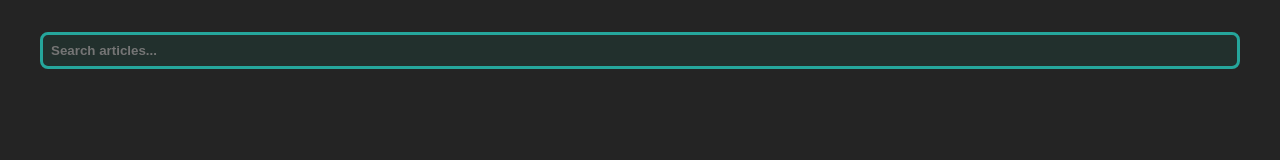
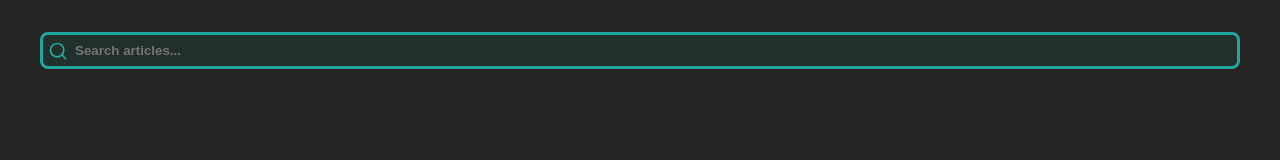
Before and after one commit to fraxxio/tglab-task, a React (Vite) app: page / in a window 1280 px wide. Shown: the top 160 px of the page. Built offline with nearby package versions, Linux system fonts and the light colour scheme.

Commit message:
style: Text input improvement

```diff
--- a/src/App.tsx
+++ b/src/App.tsx
@@ -5,12 +5,10 @@ import Input from './components/Input/Input';
 
 function App() {
   return (
-    <>
-      <ThemeProvider theme={theme}>
-        <GlobalStyle />
-        <Input />
-      </ThemeProvider>
-    </>
+    <ThemeProvider theme={theme}>
+      <GlobalStyle />
+      <Input />
+    </ThemeProvider>
   );
 }
 
--- a/src/components/Input/Input.tsx
+++ b/src/components/Input/Input.tsx
@@ -1,9 +1,26 @@
-import { Container, SearchInput } from './style';
+import { Container, SearchIcon, SearchInput, SearchInputWrapper } from './style';
 
 export default function Input() {
   return (
     <Container>
-      <SearchInput placeholder='Search articles...' type='search' />
+      <SearchInputWrapper>
+        <SearchIcon
+          xmlns='http://www.w3.org/2000/svg'
+          width='20'
+          height='20'
+          viewBox='0 0 24 24'
+          fill='none'
+          stroke='currentColor'
+          strokeWidth='2'
+          strokeLinecap='round'
+          strokeLinejoin='round'
+          className='lucide lucide-search'
+        >
+          <circle cx='11' cy='11' r='8' />
+          <path d='m21 21-4.3-4.3' />
+        </SearchIcon>
+        <SearchInput placeholder='Search articles...' type='search' />
+      </SearchInputWrapper>
     </Container>
   );
 }
--- a/src/components/Input/style.ts
+++ b/src/components/Input/style.ts
@@ -6,17 +6,32 @@ export const Container = styled.div`
   margin-block: 2rem;
 `;
 
+export const SearchInputWrapper = styled.div`
+  position: relative;
+  width: 100%;
+`;
+
 export const SearchInput = styled.input`
   width: 100%;
-  padding: 0.5rem;
-  border-radius: ${(props) => props.theme.borderRadius};
-  border: 3px solid ${(props) => props.theme.colors.primary};
-  background-color: ${(props) => props.theme.colors.secondary};
-  color: ${(props) => props.theme.colors.primary};
+  padding: 0.5rem 0.5rem 0.5rem 2rem;
+  border-radius: ${(props) => props.theme.borderRadius || '8px'};
+  border: 3px solid ${(props) => props.theme.colors.primary || '#25a69c'};
+  background-color: ${(props) => props.theme.colors.secondary || '#22302d'};
+  color: ${(props) => props.theme.colors.primary || '#25a69c'};
   font-weight: bold;
   outline: none;
-  transition-duration: 200ms;
+  transition-duration: ${(props) => props.theme.transitionDuration};
+
   &:focus {
     border-color: white;
   }
 `;
+
+export const SearchIcon = styled.svg`
+  position: absolute;
+  top: 50%;
+  left: 0.5rem;
+  transform: translateY(-50%);
+  pointer-events: none;
+  color: ${(props) => props.theme.colors.primary || '#25a69c'};
+`;
--- a/src/styled.d.ts
+++ b/src/styled.d.ts
@@ -3,7 +3,7 @@ import 'styled-components';
 declare module 'styled-components' {
   export interface DefaultTheme {
     borderRadius: string;
-
+    transitionDuration: string;
     colors: {
       primary: string;
       secondary: string;
--- a/src/styles/theme.ts
+++ b/src/styles/theme.ts
@@ -2,7 +2,7 @@ import { DefaultTheme } from 'styled-components';
 
 const theme: DefaultTheme = {
   borderRadius: '8px',
-
+  transitionDuration: '200ms',
   colors: {
     primary: '#25a69c',
     secondary: '#22302d',
```
